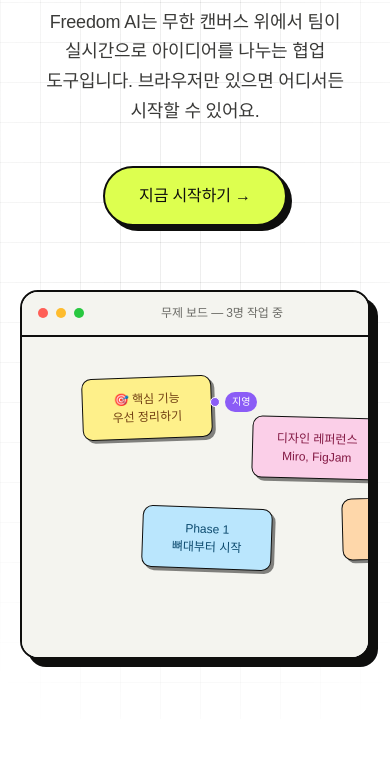
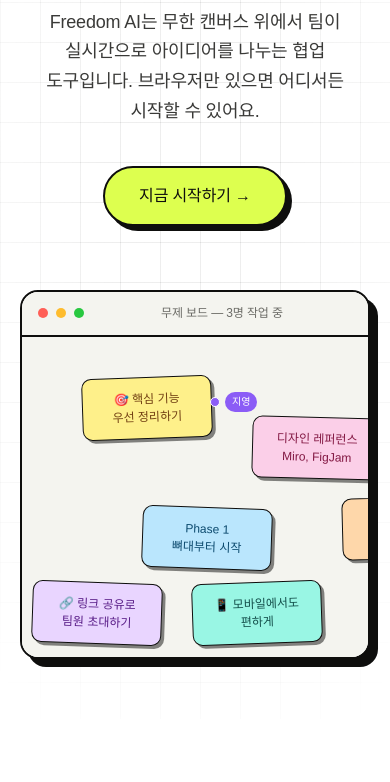
Before and after one commit to guhakim/Freedom-AI, a website: page index.html in a window 390 px wide. Shown: the part 318-1100 px from the top of the page. Drawn offline with Linux system fonts and the light colour scheme; no server answers; a web font is replaced by a local one.

Commit message:
랜딩 페이지 히어로 캔버스 목업에 포스트잇 2개 추가
빈 공간이 있던 하단에 "링크 공유로 팀원 초대하기"(보라), "모바일에서도
편하게"(민트) 포스트잇을 추가. 실제 렌더링 폭 기준으로 좌표를 잡아
캔버스 밖으로 잘리지 않게 함.

Co-Authored-By: Claude Sonnet 5 <noreply@anthropic.com>

```diff
--- a/index.html
+++ b/index.html
@@ -411,6 +411,8 @@
   .sticky-green  { background: #bbf7d0; color: #14532d; top: 30px; left: 400px; transform: rotate(-1deg); }
   .sticky-blue   { background: #bae6fd; color: #0c4a6e; top: 170px; left: 120px; transform: rotate(2deg); }
   .sticky-peach  { background: #fed7aa; color: #7c2d12; top: 160px; left: 320px; transform: rotate(-1.5deg); }
+  .sticky-purple { background: #e9d5ff; color: #581c87; top: 245px; left: 10px; transform: rotate(2deg); }
+  .sticky-mint   { background: #99f6e4; color: #134e4a; top: 245px; left: 170px; transform: rotate(-2deg); }
 
   /* cursor dots */
   .cursor-dot {
@@ -955,6 +957,8 @@
         <div class="sticky sticky-green" data-i18n-en-html="Real-time collab<br>via WebSocket!" data-i18n-ko-html="WebSocket으로<br>실시간 협업!">WebSocket으로<br>실시간 협업!</div>
         <div class="sticky sticky-blue" data-i18n-en-html="Phase 1<br>build the skeleton" data-i18n-ko-html="Phase 1<br>뼈대부터 시작">Phase 1<br>뼈대부터 시작</div>
         <div class="sticky sticky-peach" data-i18n-en-html="AI image<br>editing 🤖" data-i18n-ko-html="AI 이미지<br>편집 기능 🤖">AI 이미지<br>편집 기능 🤖</div>
+        <div class="sticky sticky-purple" data-i18n-en-html="🔗 Share link<br>invite teammates" data-i18n-ko-html="🔗 링크 공유로<br>팀원 초대하기">🔗 링크 공유로<br>팀원 초대하기</div>
+        <div class="sticky sticky-mint" data-i18n-en-html="📱 Mobile<br>friendly too" data-i18n-ko-html="📱 모바일에서도<br>편하게">📱 모바일에서도<br>편하게</div>
 
         <!-- live cursors -->
         <div class="cursor-dot cursor-a">
```
Also changed, not shown: README.md.
